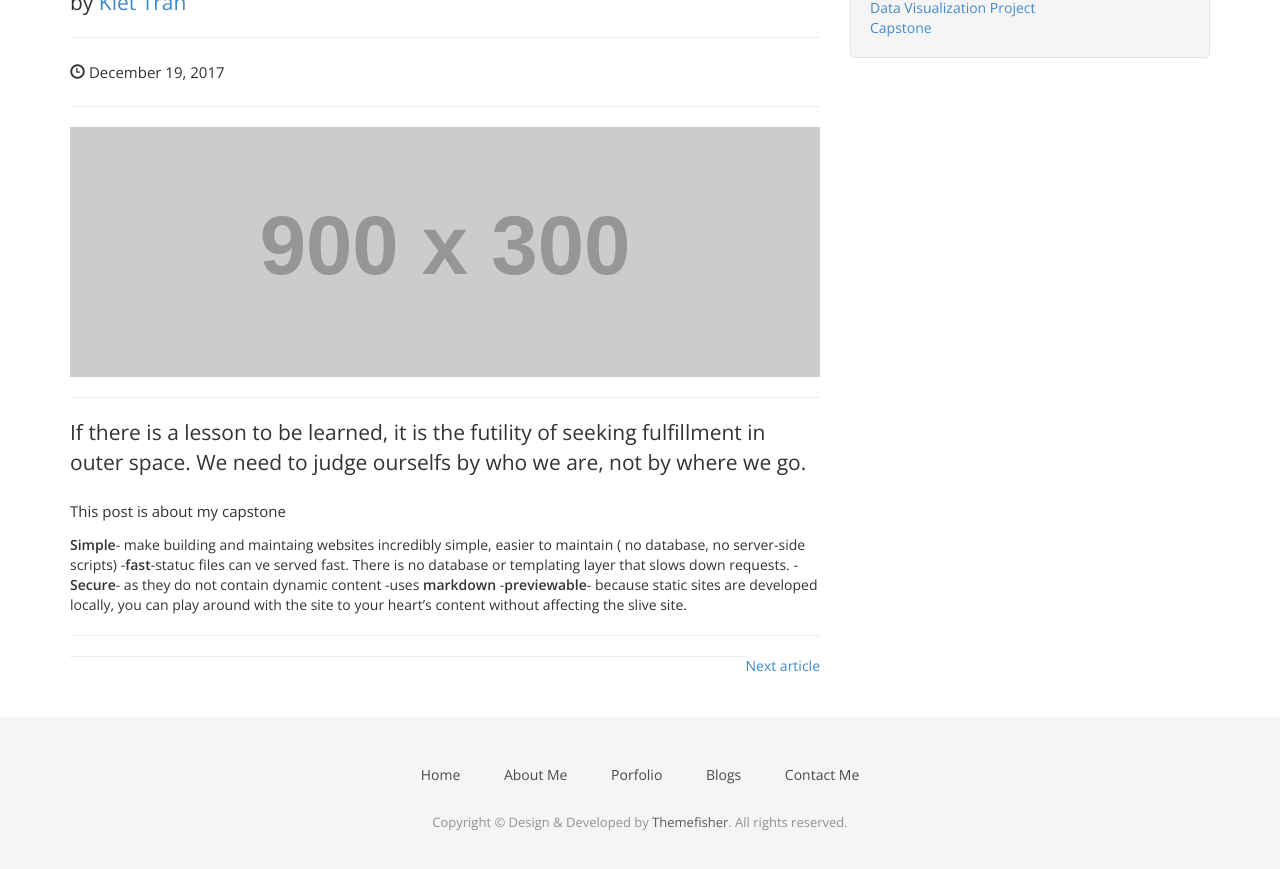
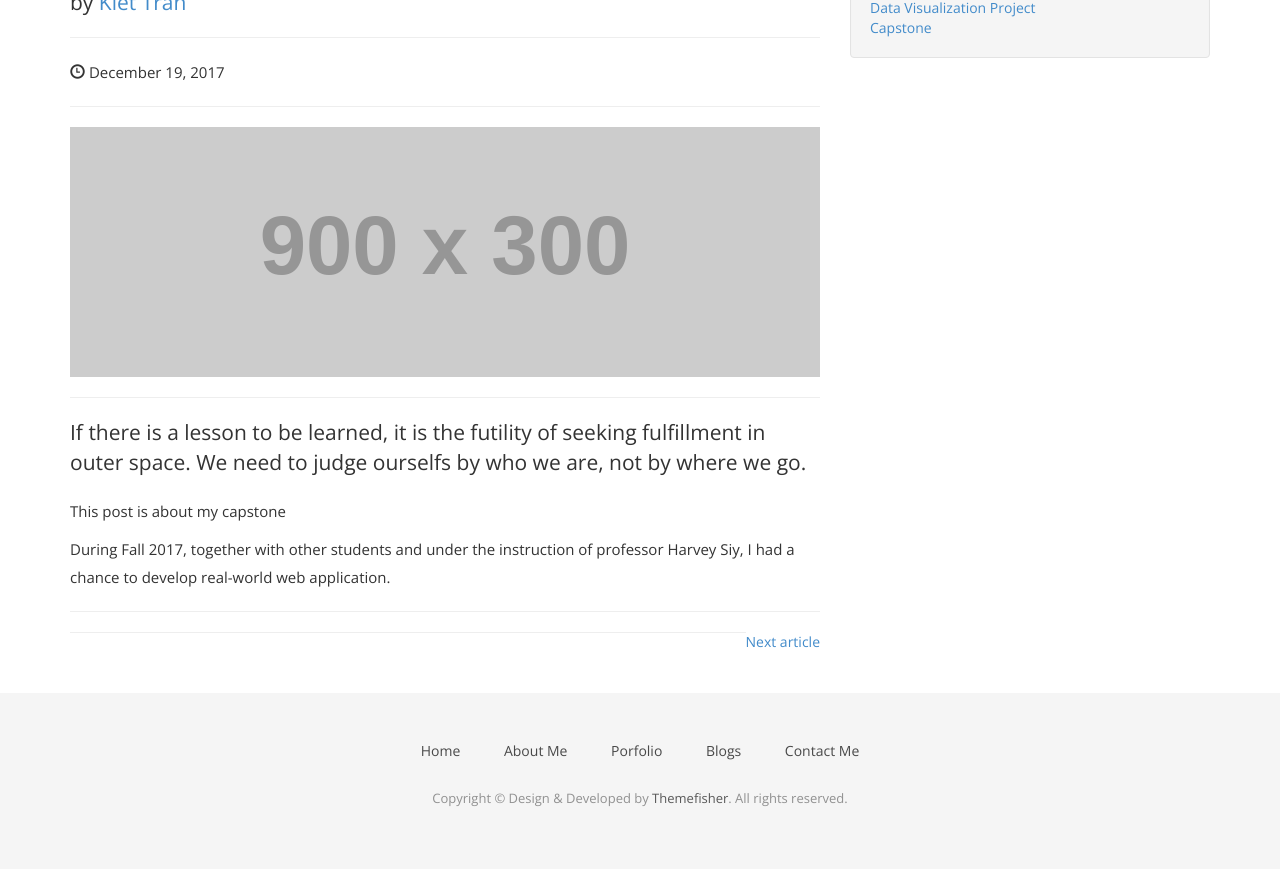
Before and after one commit to khtran1994/my-jekyll-blog, a Jekyll site: the page built from _posts/2017-12-19-Capstone.md, in a window 1280 px wide and 900 px high, scrolled down 591 px. Shown: the top 869 px of the window. Built offline with Jekyll 4.4.1, drawn with Linux system fonts in a browser that asks for light colours; nearby versions of some CDN libraries; some web fonts are replaced; library files that are not in the unit come from our copies; comment, search, counter and statistics services are not loaded.

Commit message:
Update 2017-12-19-Capstone.md

```diff
--- a/_posts/2017-12-19-Capstone.md
+++ b/_posts/2017-12-19-Capstone.md
@@ -5,13 +5,7 @@ image: http://placehold.it/900x300
 lead: If there is a lesson to be learned, it is the futility of seeking fulfillment in outer space. We need to judge ourselfs by who we are, not by where we go.
 subtitle: My Final Capstone.
 ---
+This post is about my capstone
 
 
-
-
-This post is about my capstone
-- **Simple**- make building and maintaing websites incredibly simple, easier to maintain ( no database, no server-side scripts)
--**fast**-statuc files can ve served fast. There is no database or templating layer that slows down requests.
--**Secure**- as they do not contain dynamic content
--uses **markdown**
--**previewable**- because static sites are developed locally, you can play around with the site to your heart's content without affecting the slive site.
+During Fall 2017, together with other students and under the instruction of professor Harvey Siy, I had a chance to develop real-world web application.
```
